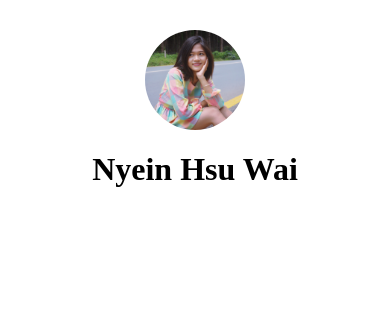
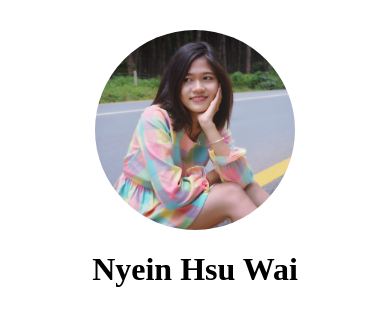
Before and after one commit to NyeinHW/NyeinHW.github.io, a plain HTML site: page index.html in a window 390 px wide. Drawn offline with Linux system fonts and the light colour scheme.

Commit message:
third commit

```diff
--- a/style/css/style.css
+++ b/style/css/style.css
@@ -1,6 +1,5 @@
 img{
       border-radius: 50%;
-      width:100px;
       height:auto;
 }
 #header{
@@ -9,3 +8,13 @@ img{
     align-items: center;
     margin:30px;
 }
+@media(min-width:600px){
+    img{
+        width:100px;
+    }
+}
+@media(max-width:599px){
+    img{
+        width:200px;
+    }
+}
```
